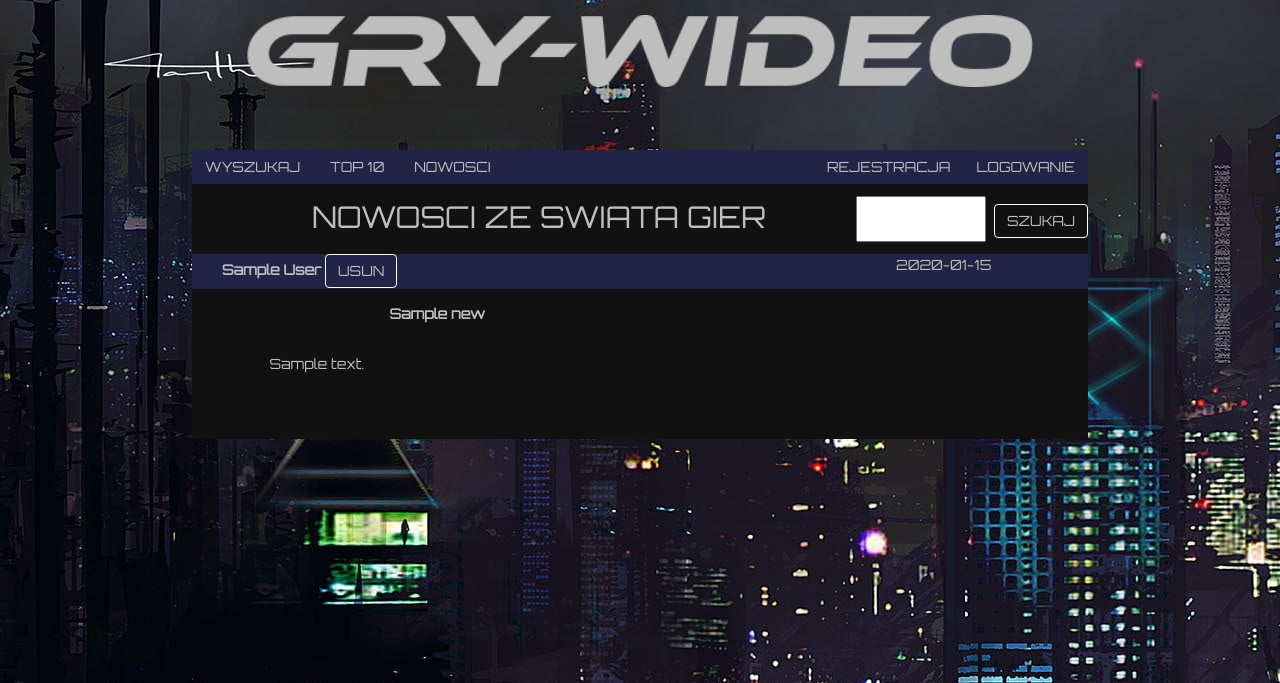
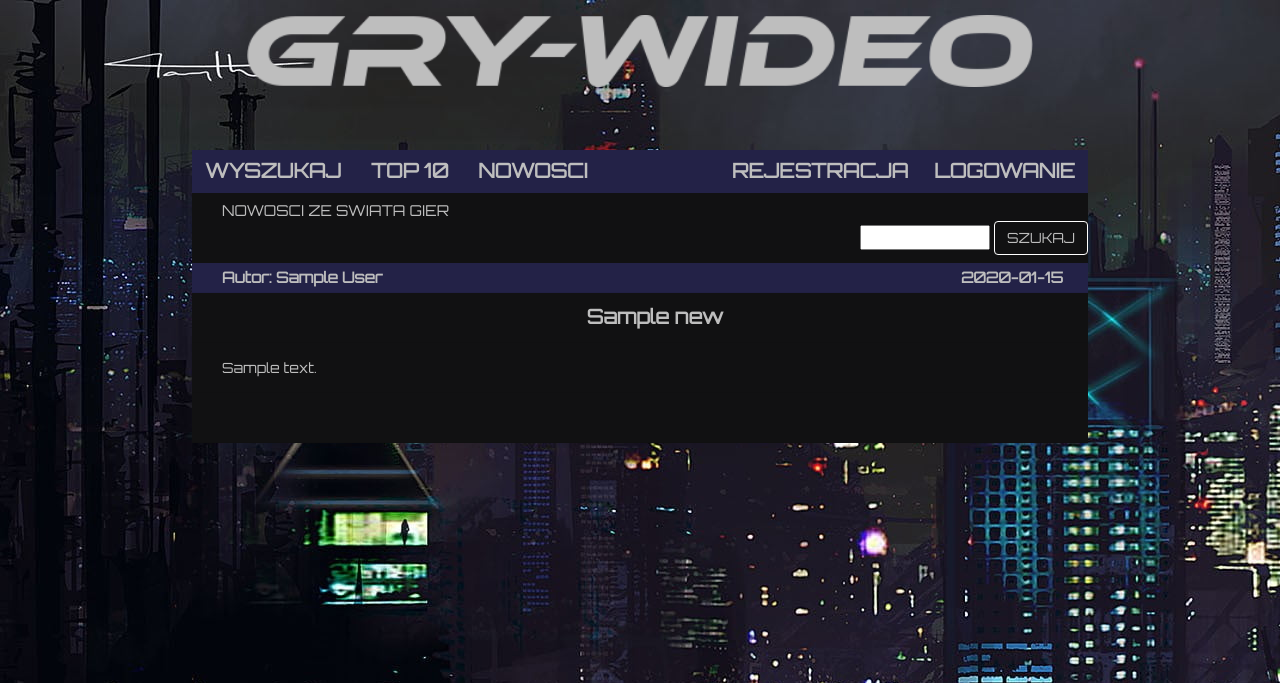
Before and after one commit to SebastianLy/Website-for-Gamers, a Symfony app: template templates/news/news.html.twig in a window 1280 px wide. Shown: the top 683 px of the page. Run offline with Twig, Linux system fonts and the light colour scheme; the template is opened without the code that fills it: most values are stand-ins (such as "Sample title", 1, 10 or a date in 2020); some libraries are stand-ins or nearby versions.

Commit message:
dodanie banowania/odbanowywania uzytkownikow, kilka zmian we frontendzie

```diff
--- a/config/routes.yaml
+++ b/config/routes.yaml
@@ -56,3 +56,9 @@ changepagenews:
 changepagepost:
     path: /changepagepost
     controller: App\Controller\NewsController::changePagePost
+ban:
+    path: /ban
+    controller: App\Controller\BanController::index
+unban:
+    path: /unban
+    controller: App\Controller\UnbanController::index
--- a/public/css/style.css
+++ b/public/css/style.css
@@ -32,7 +32,7 @@ body {
   height: 70px;
   text-align:center;
   font-family:Orbitron;
-  font-size:30px;
+  font-size:15px;
   color: #bebebe;
   background: #111112;
   border: 0px solid;
@@ -42,6 +42,8 @@ body {
   height: 30px;
   background: #232247;
   color: 	#bebebe;
+  font-size:15px;
+  font-weight: bold;
 }
 
 
--- a/templates/add_game_page/addgame.html.twig
+++ b/templates/add_game_page/addgame.html.twig
@@ -22,7 +22,7 @@
         </tr>
 
         <tr>
-            <td style="text-align: center; vertical-align: middle;">{{ form_widget(form.genre) }} {{ form_errors(form.genre) }}</td>
+            <td style="text-align: center; vertical-align: middle; color:black">{{ form_widget(form.genre) }} {{ form_errors(form.genre) }}</td>
         </tr>
 
         <tr>
@@ -38,7 +38,7 @@
         </tr>
 
         <tr>
-            <td style="text-align: center; vertical-align: middle;">{{ form_widget(form.sumOfVotes) }} {{ form_errors(form.sumOfVotes) }}</td>
+            <td style="text-align: center; vertical-align: middle; color:black">{{ form_widget(form.sumOfVotes) }} {{ form_errors(form.sumOfVotes) }}</td>
         </tr>
 
         <tr>
--- /dev/null
+++ b/templates/ban/ban.html.twig
@@ -0,0 +1,6 @@
+{# Autor: Marek Bobrowski #}
+{% extends 'base.html.twig' %}
+
+{% block title %}Zbanowano uzytkownika {{ banned_user }}.{% endblock %}
+{% block body %}
+{% endblock %}
--- a/templates/base.html.twig
+++ b/templates/base.html.twig
@@ -21,22 +21,22 @@
     </div>
 </div>
 <div class = "main-panel" id = "main-panel">
-    <a href="search" class="btn btn-primary">WYSZUKAJ</a>
-    <a href="/" class="btn btn-primary">TOP 10</a>
-    <a href="news" class="btn btn-primary">NOWOSCI</a>
+    <a href="search" class="btn btn-primary" style="font-size:20px; font-weight:bold">WYSZUKAJ</a>
+    <a href="/" class="btn btn-primary" style="font-size:20px; font-weight:bold">TOP 10</a>
+    <a href="news" class="btn btn-primary" style="font-size:20px; font-weight:bold">NOWOSCI</a>
 
     {% if is_granted('ROLE_USER') %}
-        <a href="logout" class="btn btn-primary" style="float:right">WYLOGUJ</a>
+        <a href="logout" class="btn btn-primary" style="float:right; font-size:20px; font-weight:bold">WYLOGUJ</a>
     {% else %}
-        <a href="login" class="btn btn-primary" style="float:right">LOGOWANIE</a>
+        <a href="login" class="btn btn-primary" style="float:right; font-size:20px; font-weight:bold">LOGOWANIE</a>
     {% endif %}
 
     {% if not is_granted('ROLE_USER') %}
-        <a href="register" class="btn btn-primary" style="float:right">REJESTRACJA</a>
+        <a href="register" class="btn btn-primary" style="float:right; font-size:20px; font-weight:bold">REJESTRACJA</a>
     {% endif %}
 
     {% if is_granted('ROLE_USER') %}
-        <a href="addgame" class="btn btn-primary">DODAJ GRE</a>
+        <a href="addgame" class="btn btn-primary" style="font-size:20px; font-weight:bold">DODAJ GRE</a>
     {% endif %}
 </div>
 
@@ -50,7 +50,7 @@
 <table class="flatTable">
 
     <tr class="titleTr">
-        <td colspan="5">
+        <td colspan="6">
             {% block title %}
                 Tytul
             {% endblock %}
--- a/templates/news/news.html.twig
+++ b/templates/news/news.html.twig
@@ -1,44 +1,55 @@
-{# Autor: Marek Bobrowski #}
+{# Autorzy: Marek Bobrowski, Sebastian Lyszkowski #}
 {%  extends 'base.html.twig' %}
 
 {% block title %}
-    NOWOSCI ZE SWIATA GIER
-    <form action="searchpost" method="post" style="display: inline-block; float: right">
-        <input type="text" style="display: inline-block; width: 130px" name="title">
-        <button type="submit" class="btn btn-primary" style="border-color:white; display: inline-block">SZUKAJ</button>
-    </form>
+    <div style = "text-align: left">NOWOSCI ZE SWIATA GIER</div>
+    <div style = "text-align: right">
+        <form action="searchpost" method="post">
+            <input type="text" style="display: inline-block; width: 130px" name="title">
+            <button type="submit" class="btn btn-primary" style="border-color:white; display: inline-block">SZUKAJ</button>
+        </form>
+    </div>
+
 {% endblock %}
 
 {% block body %}
+
     {% for post in news %}
         <tr class="headingTr">
-            <td colspan="4"style="font-weight: bold">
-                {{ post.author }}
-                <form action="deletepost" method="post" style="display: inline-block">
-                    <input type="hidden" name="id" value="{{ post.id }}">
-                    <button type="submit" class="btn btn-primary" style="border-color:white">USUN</button>
-                </form>
+            <td colspan="5" style="font-weight: bold">
+                Autor: {{ post.author }}
             </td>
-            <td style="display: inline-block; width: 140px">{{ post.date|date('Y-m-d') }}</td>
+            <td style="text-align: right;">
+                <div class="date" style="padding-right: 25px">
+                    {{ post.date|date('Y-m-d') }}
+                </div>
+            </td>
         </tr>
         <tr>
-            <td></td>
-            <td colspan="3" style="float: top; font-weight: bold; padding-right: 150px; padding-left: 150px">{{ post.title }}</td>
-            <td></td>
+            <td colspan = "6" style="font-weight: bold; text-align:center; font-size:20px">{{ post.title }}</td>
         </tr>
         <tr>
-            <td></td>
-            <td colspan="3">{{ post.content }}</td>
-            <td></td>
+            <td colspan = "6">{{ post.content }}</td>
         </tr>
+
         <tr>
-            <td colspan="5"></td>
+            <td colspan="6" style="text-align: right">
+            {% if is_granted('ROLE_ADMIN') %}
+                <div class="delete-post-button" style="padding-right: 25px">
+                    <form action="deletepost" method="post" style="display: inline-block">
+                        <input type="hidden" name="id" value="{{ post.id }}">
+                        <button type="submit" class="btn btn-primary" style="border-color:white;">USUN</button>
+                    </form>
+                </div>
+            {% endif %}
+            </td>
         </tr>
+
     {% endfor %}
 
     {% if pages > 1 %}
         <tr class="titleTr">
-            <td colspan="5">
+            <td colspan="6">
                 {% for page in 1..pages %}
                     <form action="changepagenews" method="post" style="display: inline-block">
                         <input type="hidden" name="pagenumber" value="{{ page }}">
--- /dev/null
+++ b/templates/unban/unban.html.twig
@@ -0,0 +1,6 @@
+{# Autor: Marek Bobrowski #}
+{% extends 'base.html.twig' %}
+
+{% block title %}Odbanowano uzytkownika {{ unbanned_user }}.{% endblock %}
+{% block body %}
+{% endblock %}
```
Also changed, not shown: src/Controller/BanController.php (added, +23 -0 lines), src/Controller/UnbanController.php (added, +22 -0 lines), src/Entity/User.php (+17 -0 lines), src/Security/LoginFormAuthenticator.php (+15 -2 lines), templates/home_page/top10.html.twig (+7 -0 lines), templates/news/searchresults.html.twig (+29 -21 lines), templates/search_game_page/searchgameresults.html.twig (+12 -5 lines), templates/user_list_page/searchuserresults.html.twig (+9 -4 lines), templates/user_list_page/userlist.html.twig (+14 -8 lines), 1 other file.
